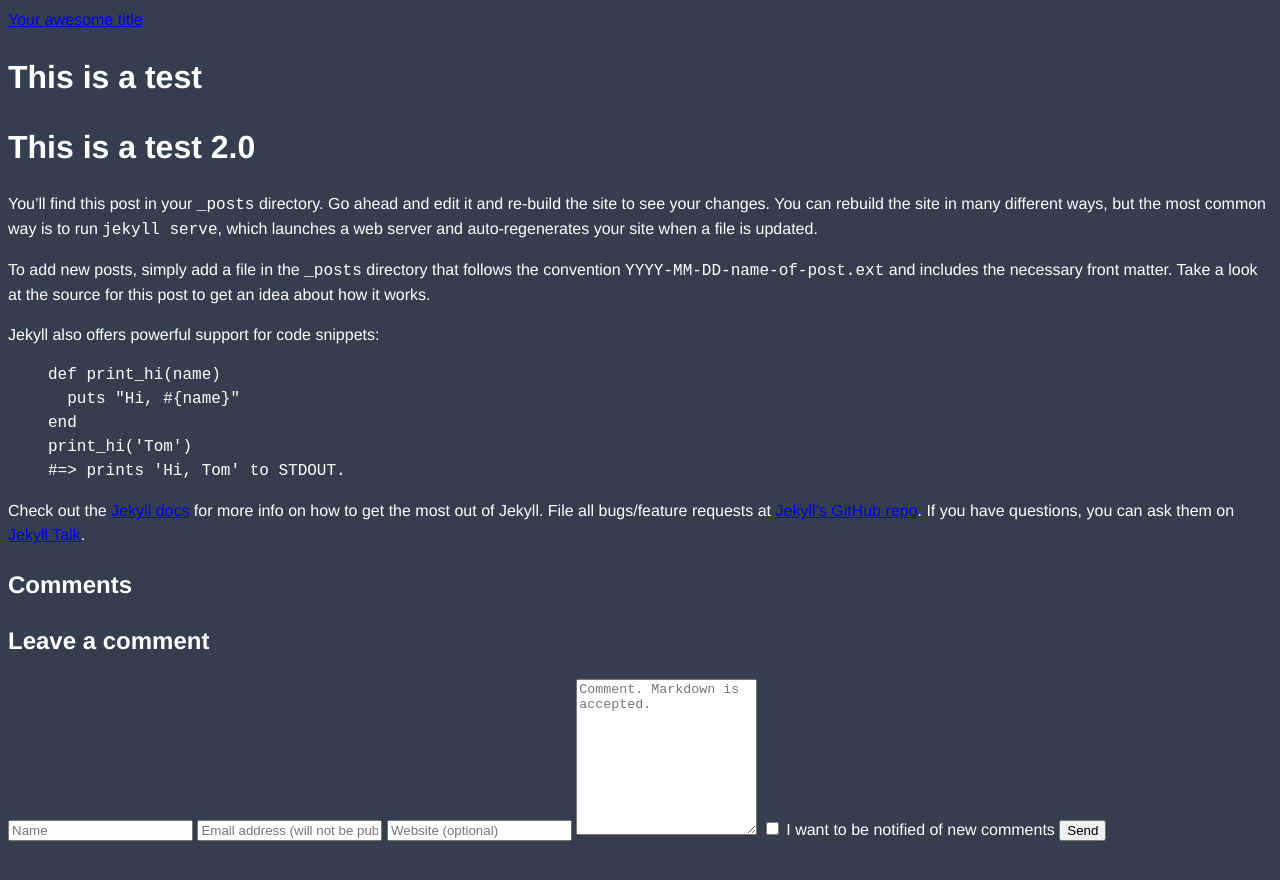
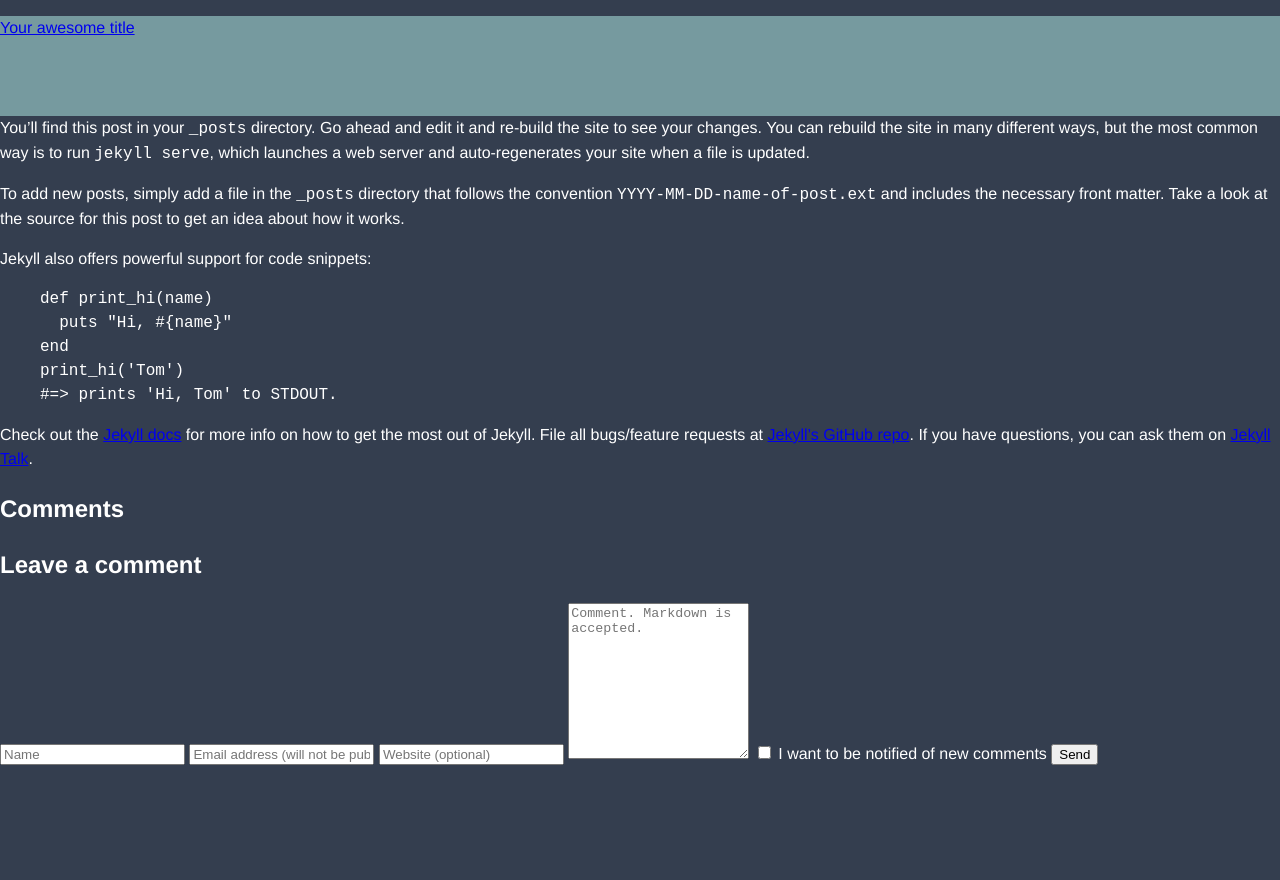
Before and after one commit to 128keaton/.com, a Jekyll site: the page built from _posts/2016-11-20-welcome-to-jekyll.markdown, in a window 1280 px wide. Shown: the top 880 px of the page. Built offline with Jekyll 4.4.1, drawn with Linux system fonts in a browser that asks for light colours.

Commit message:
updated colors

```diff
--- a/_includes/test.html
+++ /dev/null
@@ -1,2 +0,0 @@
-<h1>This is a test</h1>
-<h1>This is a test 2.0</h1>
--- a/_layouts/default.html
+++ b/_layouts/default.html
@@ -2,7 +2,7 @@
 <html>
 	{% include head.html %}
 	{% include header.html %}
-	{% include test.html %}
+
 	<body>
 
 
--- a/_sass/_page.scss
+++ b/_sass/_page.scss
@@ -1,11 +1,14 @@
-body {
-  font: $base-font-weight #{$base-font-size}/#{$base-line-height} $base-font-family;
-  color: $text-color;
-  background-color: $background-color;
-  -webkit-text-size-adjust: 100%;
-  -webkit-font-feature-settings: "kern" 1;
-     -moz-font-feature-settings: "kern" 1;
-       -o-font-feature-settings: "kern" 1;
-          font-feature-settings: "kern" 1;
-  font-kerning: normal;
+.site-header{
+  width: 100%;
+  margin: 0 auto;
+  float: left;
+  min-height: 100px;
+  position: relative;
+  background-color: #769a9f;
 }
+
+.home{
+  width: 100%;
+  margin: 0 auto;
+  float: left;
+}
--- a/assets/main.scss
+++ b/assets/main.scss
@@ -45,6 +45,8 @@ body {
        -o-font-feature-settings: "kern" 1;
           font-feature-settings: "kern" 1;
   font-kerning: normal;
+  padding: 0;
+  margin: 0;
 }
 
 @import "_page.scss";
```
Also changed, not shown: _includes/head.html (line endings or trailing spaces).
